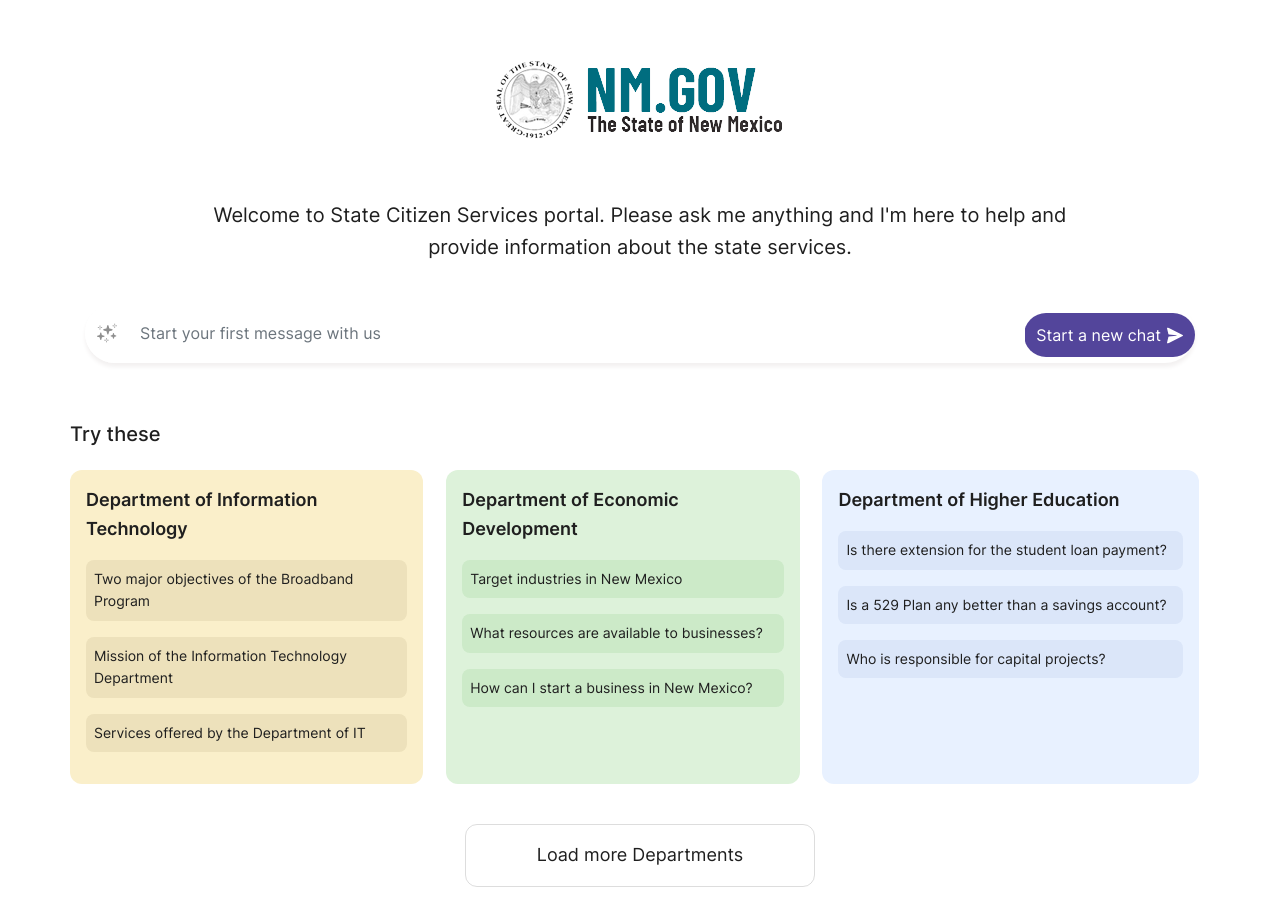
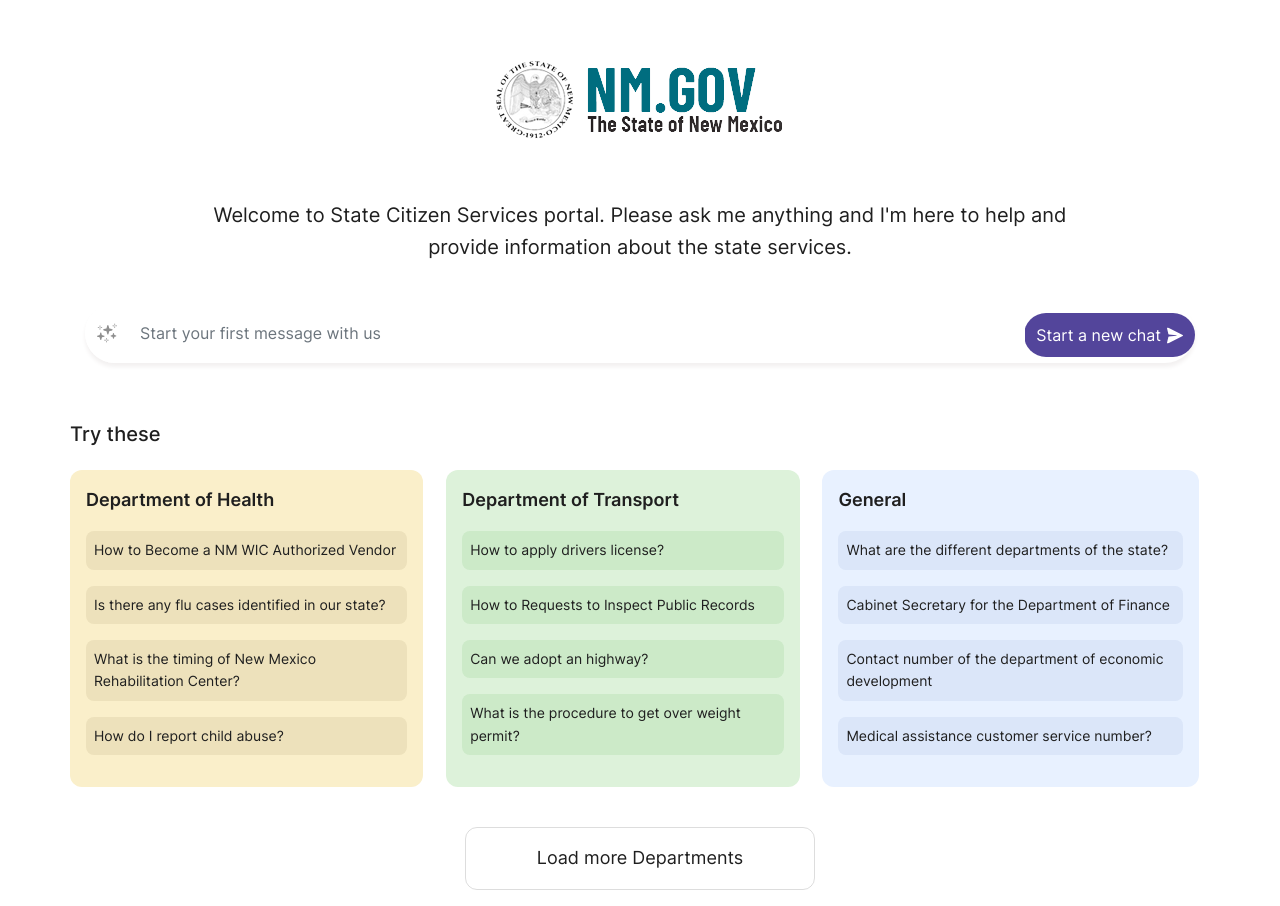
Before and after one commit to believe-Mahesh/demo-chat-app-frontend, an Angular app: page / in a window 1280 px wide. Built offline with nearby package versions, Linux system fonts and the light colour scheme.

Commit message:
Ui fixes

```diff
--- a/src/app/component/chat/chat.component.html
+++ b/src/app/component/chat/chat.component.html
@@ -4,8 +4,25 @@
       <div class="card chat-app">
         <div id="plist" class="people-list">
           <div class="logo-section">
-            <img src="./assets/images/utills/nm.svg" />
+            <img routerLink="/" class="cursor-pointer" src="./assets/images/utills/nm.svg" />
           </div>
+          <div class="new-chat-div">
+            <button type="button" class="btn btn-primary" (click)="createNewChat()">New Chat</button>
+          </div>
+          <div class="historic-chat-div">
+            <p class="re-text">Recent</p>
+            <div class="historic-chat-div-content row" *ngFor="let history of historicList" (click)="setHistoricChat(history)">
+              <div class="col-md-1 p-0 imag">
+                <img src="./assets/images/utills/chat.svg" />
+              </div>
+              <div class="col-md-10 p-0 tc">
+                <p class="tc-title">{{history.title}}</p>
+                <p class="tc-sub">{{history.sub}}</p>
+              </div>
+              <!-- <div class="col-md-1 p-0 time"></div> -->
+            </div>
+          </div>
+
           <div class="input-group d-none">
             <div class="input-group-prepend">
               <span class="input-group-text"><i class="fa fa-search"></i></span>
@@ -116,18 +133,27 @@
             </div>
             <div class="chat-history">
               <div class="chat-history-format">
-                <div class="row chat-def-screen" *ngIf="chatConvesrsation?.length === 0">
-                <div class="col-md-6 text-center" *ngFor="let q of questios" (click)="setInputText(q.title)">
+                <div
+                  class="row chat-def-screen"
+                  *ngIf="chatConvesrsation?.length === 0"
+                >
+                  <div
+                    class="col-md-6 text-center"
+                    *ngFor="let q of questios"
+                    (click)="setInputText(q.title)"
+                  >
                     <span class="chat-def-screen-head cursor-pointer">
-                    {{q.title}}
+                      {{ q.title }}
                       <!-- <i class="fa fa-send pl-2"></i> -->
-
                     </span>
                   </div>
                 </div>
                 <ul class="m-b-0" *ngIf="chatConvesrsation?.length > 0">
                   <ng-container *ngFor="let chat of chatConvesrsation">
-                    <li class="clearfix other-message" *ngIf="chat.type === 'from'">
+                    <li
+                      class="clearfix other-message"
+                      *ngIf="chat.type === 'from'"
+                    >
                       <div class="row">
                         <div class="col-md-12 d-flex">
                           <img
@@ -282,12 +308,10 @@
                 <div class="chat-input-div">
                   <div class="input-group mb-0">
                     <div class="input-group-prepend">
-                      <span class="input-group-text" (click)="postMessage()"
-                        >
-                        <img src="./assets/images/utills/flower.svg">
+                      <span class="input-group-text" (click)="postMessage()">
+                        <img src="./assets/images/utills/flower.svg" />
                         <!-- <i class="fa fa-send"></i
                       > -->
-
                       </span>
                     </div>
                     <input
@@ -297,9 +321,12 @@
                       [(ngModel)]="inputText"
                       (keydown.enter)="postMessage()"
                     />
-                    <div class="input-group-append cursor-pointer" (click)="postMessage()">
+                    <div
+                      class="input-group-append cursor-pointer"
+                      (click)="postMessage()"
+                    >
                       <span class="input-group-text">
-                        <img src="./assets/images/utills/send.svg">
+                        <img src="./assets/images/utills/send.svg" />
                       </span>
                     </div>
                   </div>
--- a/src/app/component/chat/chat.component.scss
+++ b/src/app/component/chat/chat.component.scss
@@ -1,3 +1,61 @@
+.new-chat-div {
+  button {
+    width: 100%;
+    border-radius: 40px;
+    border-color: #53459b;
+    background: #53459b;
+    color: #fff;
+    height: 36px;
+    font-size: 16px;
+    font-weight: 600;
+    line-height: normal;
+  }
+}
+
+.historic-chat-div {
+  .re-text {
+    color: rgba(49, 45, 46, 0.5);
+    font-size: 14px;
+    font-weight: 500;
+    line-height: 22.4px; /* 160% */
+    margin-top: 32px;
+    margin-bottom: 16px;
+  }
+  &-content {
+    margin: 0px;
+    height: 52px;
+    padding: 8px;
+    margin-bottom: 16px;
+    border-radius: 12px;
+    border: 1px solid rgba(31, 31, 31, 0.1);
+    box-shadow: 0px 2px 4px 0px rgba(31, 31, 31, 0.5);
+    .imag {
+    }
+    .tc {
+      &-title {
+        white-space: nowrap;
+        overflow: hidden;
+        text-overflow: ellipsis;
+        color: #1f1f1f;
+        font-size: 12px;
+        font-weight: 500;
+        line-height: 19.2px;
+        margin: 0px;
+      }
+      &-sub {
+        white-space: nowrap;
+        overflow: hidden;
+        text-overflow: ellipsis;
+        color: rgba(31, 31, 31, 0.5);
+        font-size: 10px;
+        font-weight: 400;
+        line-height: 16px;
+        margin: 0px;
+      }
+    }
+  }
+}
+
 .input-group {
   &-text {
     background-color: #ffffff;
@@ -15,6 +73,10 @@
       border-bottom-right-radius: 12px;
     }
   }
+}
+
+.in-disabled {
+  pointer-events : none;
 }
 .search-box {
   // border-right: 0px;
@@ -48,7 +110,7 @@
   // box-shadow: 0 1px 2px 0 rgb(0 0 0 / 10%);
 }
 .chat-app .people-list {
-  width: 280px;
+  width: 340px;
   position: absolute;
   left: 0;
   top: 0;
@@ -65,7 +127,7 @@
 }
 
 .chat-app .chat {
-  margin-left: 280px;
+  margin-left: 340px;
   border-left: 1px solid #eaeaea;
   height: 100vh;
   position: relative;
--- a/src/app/component/chat/chat.component.ts
+++ b/src/app/component/chat/chat.component.ts
@@ -14,14 +14,31 @@ import { ChatService } from 'src/app/service/chat.service';
 export class ChatComponent implements OnInit {
   constructor(private _chatService: ChatService) {}
 
+  uId = 0;
   ngOnInit(): void {
     this.inputText = this._chatService.getSearchString();
+    debugger
     if (this.inputText != '') {
       this.postMessage();
     }
   }
   title = 'chat-bot-ui';
   inputText = '';
+
+  public historicList: any = [
+    // {
+    //   id: 1,
+    //   title: 'Tell me about DoIT',
+    //   sub: 'Tell me about DoITTell me about DoITTell me about DoITTell me about DoITTell me about DoIT',
+    //   chatArray: [
+    //     { type: 'from', text: 'Fingerprint and background check serviceFingerprint and background check serviceFingerprint and background check serviceFingerprint and background check serviceFingerprint and background check serviceFingerprint and background check serviceFingerprint and background check serviceFingerprint and background check service' },
+    //   { type: 'to', text: 'Fingerprint and background check serviceFingerprint and background check serviceFingerprint and background check serviceFingerprint and background check serviceFingerprint and background check serviceFingerprint and background check serviceFingerprint and background check serviceFingerprint and background check service' },
+    //   { type: 'to', text: 'Hi...' },
+    //   { type: 'to', text: 'Hi...' },
+    // ]
+    // }
+  ]
+
   public chatHistory: any = [
     { title: 'Tell me about DoIT' },
     { title: 'Fingerprint and background check service' },
@@ -32,8 +49,8 @@ export class ChatComponent implements OnInit {
   public chatConvesrsation: any = [
     // { type: 'from', text: 'Fingerprint and background check serviceFingerprint and background check serviceFingerprint and background check serviceFingerprint and background check serviceFingerprint and background check serviceFingerprint and background check serviceFingerprint and background check serviceFingerprint and background check service' },
     // { type: 'to', text: 'Fingerprint and background check serviceFingerprint and background check serviceFingerprint and background check serviceFingerprint and background check serviceFingerprint and background check serviceFingerprint and background check serviceFingerprint and background check serviceFingerprint and background check service' },
-    // { type: 'to', text: 'Hi...' },
-    // { type: 'to', text: 'Hi...' },
+    // { type: 'from', text: 'Hi...' },
+    // { type: 'to', text: 'Hey...' },
     // { type: 'to', text: 'Hi...' },
     // { type: 'from', text: 'Hi' },
     // { type: 'to', text: 'Hi...' },
@@ -63,7 +80,26 @@ export class ChatComponent implements OnInit {
     this.postMessage();
   }
 
+  setHistoricChat(hList : any) {
+    this.chatConvesrsation = hList.chatArray;
+  }
+
+  createNewChat() {
+   const to = this.chatConvesrsation.filter((d:any)=> d.type==='to').pop()
+   const from = this.chatConvesrsation.filter((d:any)=> d.type==='from').pop()
+   let chat =  {
+      id: this.uId,
+      title: to.text,
+      sub: from.text,
+      chatArray: this.chatConvesrsation
+    }
+    this.uId+=1;
+    this.historicList.unshift(chat);
+    this.chatConvesrsation = [];
+  }
+
   postMessage() {
+    debugger
     this.chatConvesrsation.push({ type: 'to', text: this.inputText });
     const chatBody = {
       messages: [
@@ -78,7 +114,6 @@ export class ChatComponent implements OnInit {
     let data: any = {};
     this._chatService.postMessage(chatBody).subscribe({
       next: (event: HttpEvent<string>) => {
-
         if (event.type === HttpEventType.DownloadProgress) {
           this.chatConvesrsation.pop();
           this.chatConvesrsation.push({
--- a/src/app/component/home/home.component.ts
+++ b/src/app/component/home/home.component.ts
@@ -12,43 +12,47 @@ export class HomeComponent {
 
   constructor(private _route: Router, private _chatService : ChatService) {}
   postMessage() {
+    this.inputText = this.inputText.trim() === '' ? 'Hi' : this.inputText;
     this._chatService.setSearchString(this.inputText)
     this._route.navigate(['chat'])
   }
 
   public categories: any = [
     {
-      title: 'Department of Information Technology',
-      category: 'Information Technology',
+      title: 'Department of Health',
+      category: 'Health',
       col: 4,
       sub_category: [
-        'Two major objectives of the Broadband Program',
-        'Mission of the Information Technology Department',
-        'Services offered by the Department of IT',
+        'How to Become a NM WIC Authorized Vendor',
+        'Is there any flu cases identified in our state?',
+        'What is the timing of New Mexico Rehabilitation Center?',
+        'How do I report child abuse?'
       ],
       color: '#FAEFCA',
       sub_color: '#EDE1BB',
     },
     {
-      title: 'Department of Economic Development',
-      category: 'Economic Development',
+      title: 'Department of Transport',
+      category: 'Transport',
       col: 3,
       sub_category: [
-        'Target industries in New Mexico',
-        'What resources are available to businesses?',
-        'How can I start a business in New Mexico?',
+        'How to apply drivers license?',
+        'How to Requests to Inspect Public Records',
+        'Can we adopt an highway?',
+        'What is the procedure to get over weight permit?'
       ],
       color: '#DDF2DA',
       sub_color: '#CCEAC8',
     },
     {
-      title: 'Department of Higher Education',
-      category: 'Higher Education',
+      title: 'General',
+      category: 'General',
       col: 4,
       sub_category: [
-        'Is there extension for the student loan payment?',
-        'Is a 529 Plan any better than a savings account?',
-        'Who is responsible for capital projects?',
+        'What are the different departments of the state?',
+        'Cabinet Secretary for the Department of Finance',
+        'Contact number of the department of economic development',
+        'Medical assistance customer service number?'
       ],
       color: '#E8F1FF',
       sub_color: '#DBE6F9',
```
Also changed, not shown: src/assets/images/utills/chat.svg (added). Lines whose indentation alone changed are shown as unchanged.
